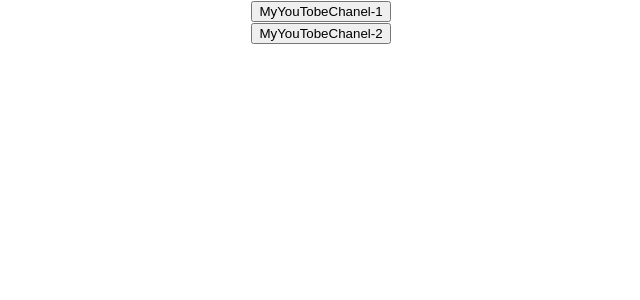
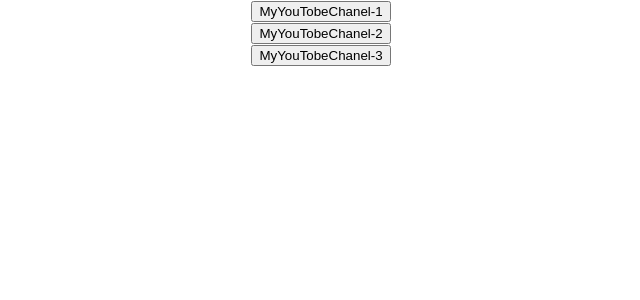
Before and after one commit to prohoryakovlev/projectNew, a React (Create React App) app: page / in a window 1280 px wide. Shown: the top 300 px of the page, without its empty margins (319-959 px from the left). Built offline with nearby package versions, Linux system fonts and the light colour scheme.

Commit message:
UniversalButton

```diff
--- a/src/App.tsx
+++ b/src/App.tsx
@@ -3,10 +3,8 @@ import './App.css';
 import Button from "./component/Button";
 
 
-
-
 function App() {
-    const Button1Foo = (subscriber : string, age: number) => {
+    const Button1Foo = (subscriber: string, age: number) => {
         console.log(subscriber, age)
     }
 
@@ -14,11 +12,16 @@ function App() {
         console.log(subscriber)
 
     }
+
+    const Button3Foo = () => {
+        console.log("im stupid button")
+    }
     return (
         <div className="App">
-            <Button name={"MyYouTobeChanel-1"} callBack={()=>Button1Foo('Im Vasya', 21)}/>
-            <Button name={"MyYouTobeChanel-2"} callBack={()=>Button2Foo('Im Prohor')}/>
+            <Button name={"MyYouTobeChanel-1"} callBack={() => Button1Foo('Im Vasya', 21)}/>
+            <Button name={"MyYouTobeChanel-2"} callBack={() => Button2Foo('Im Prohor')}/>
             {/*<Button name={"Delete"}/>*/}
+            <Button name={"MyYouTobeChanel-3"} callBack={Button3Foo}/>
         </div>
     );
 }
```
